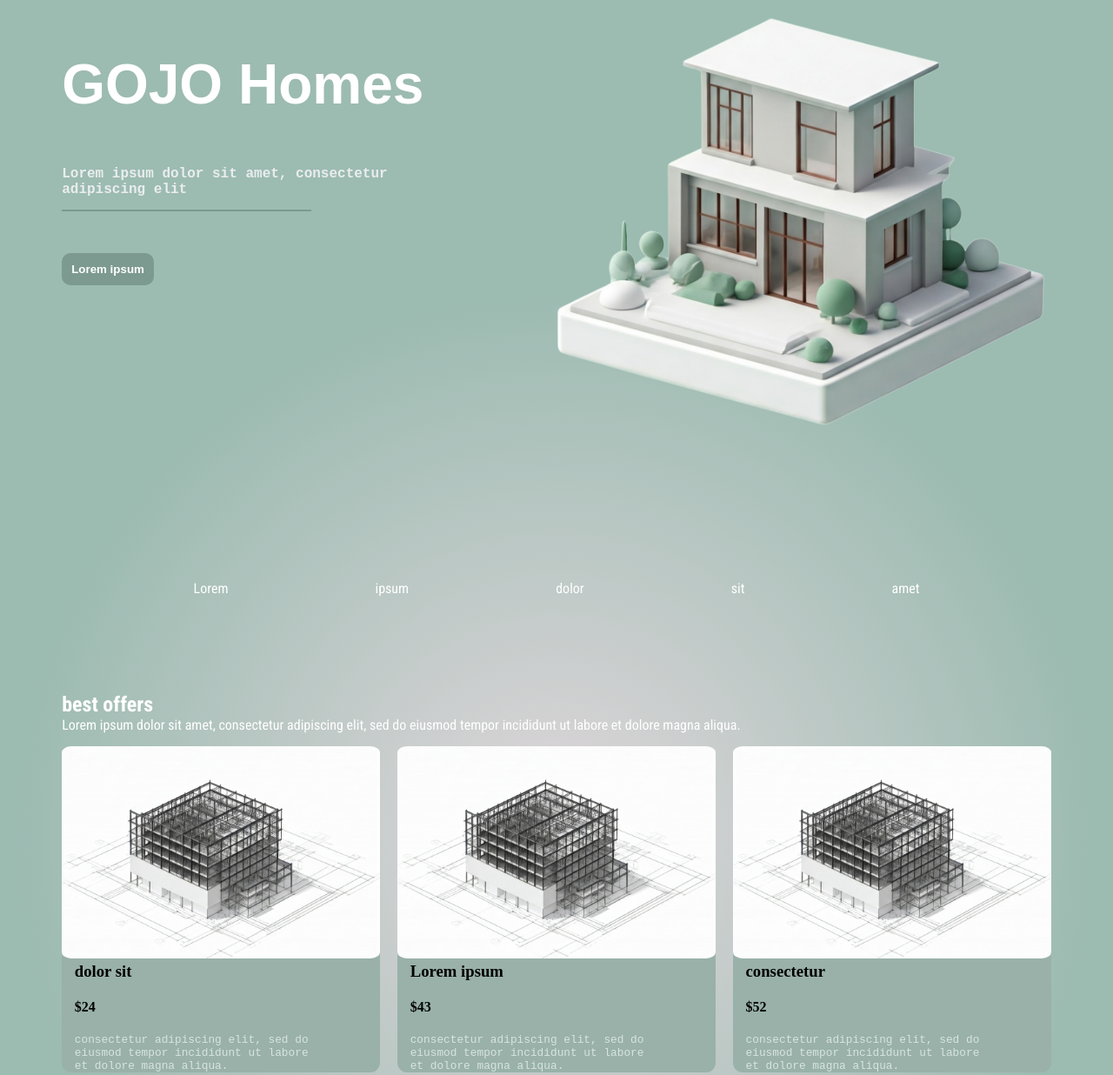
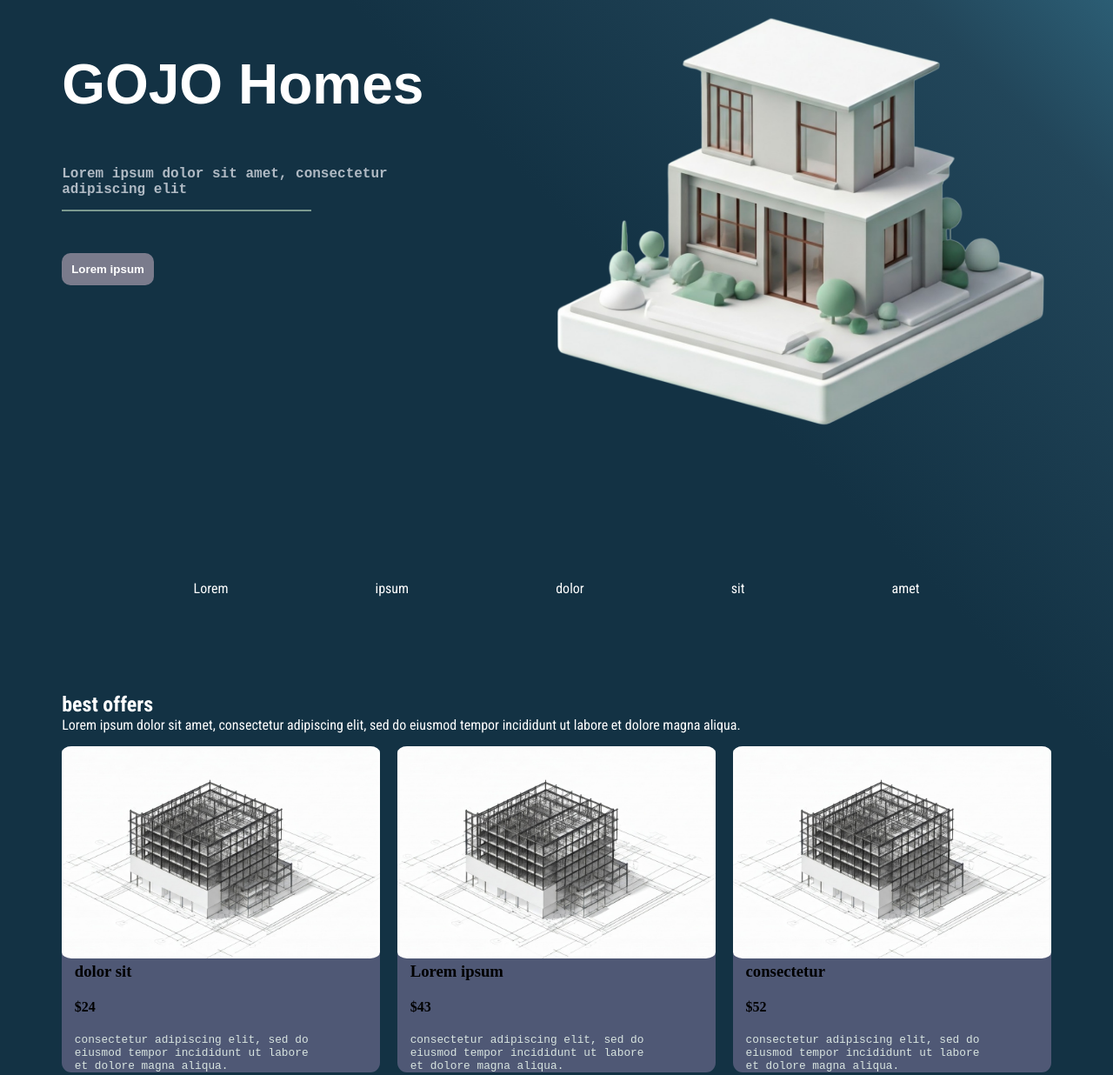
Before and after one commit to eyob333/GojoHousing-frontend, a website built with Vite: page index.html in a window 1280 px wide. Shown: the part 108-1344 px from the top of the page at 87% size. Built offline with nearby package versions, Linux system fonts and the light colour scheme; a web font is replaced by a local one.

Commit message:
feat: small css upgrade

```diff
--- a/src/style.css
+++ b/src/style.css
@@ -20,8 +20,10 @@ body {
   background: linear-gradient(90deg, rgba(199,224,213,1) 31%, rgba(185,212,203,1) 72%, rgba(136,181,169,1) 100%); */
   /* background: rgb(203,228,217);
   background: linear-gradient(90deg, rgba(203,228,217,1) 31%, rgba(157,188,178,1) 72%, rgba(95,154,138,1) 100%); */
-  background: rgb(224,215,219);
-  background: radial-gradient(circle, rgba(224,215,219,1) 0%, rgba(156,187,177,1) 50%);
+  /* background: rgb(224,215,219);
+  background: radial-gradient(circle, rgba(224,215,219,1) 0%, rgba(156,187,177,1) 50%); */
+  background: rgb(203,228,217);
+  background: linear-gradient(45deg, rgb(19, 50, 68) 71%,rgb(34, 70, 90) 90%, rgb(48, 104, 128) 100%);
 
 }
 
@@ -74,7 +76,7 @@ button{
   margin-top: 40px;
   padding: 10px;
   width: fit-content;
-  background-color: #7C9A90;
+  background-color: #7a7b8c;
   border-color: transparent;
   font-weight: 600;
 }
@@ -99,7 +101,7 @@ button{
   padding-bottom: 1%;
   font-size: 1rem;
   /* letter-spacing: .rem; */
-  color: #e9eded;
+  color: #b0bac4;
   width: 70%;
 }
 
@@ -160,7 +162,7 @@ img{
   /* border-style: solid; */
   border-radius: 3%;
   margin-top: 4%;
-  background-color: #99b1a9;
+  background-color: #4f5875;
 }
 .show-item .details{
   padding: 0 4%;
```
Also changed, not shown: index.html (+0 -2 lines).
